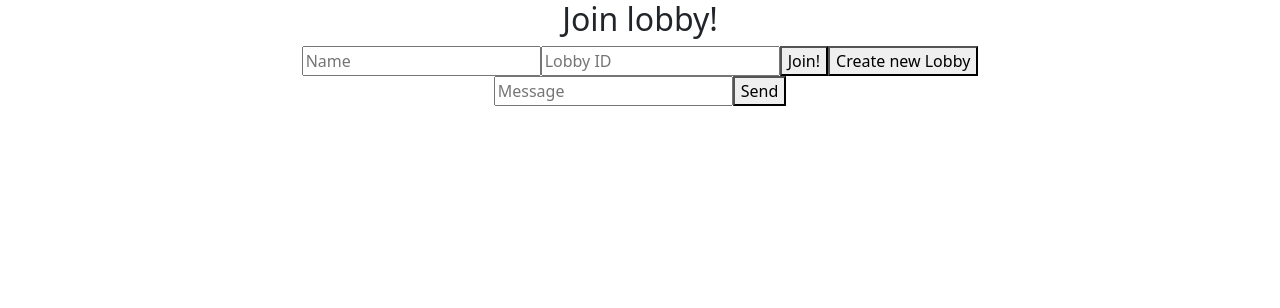
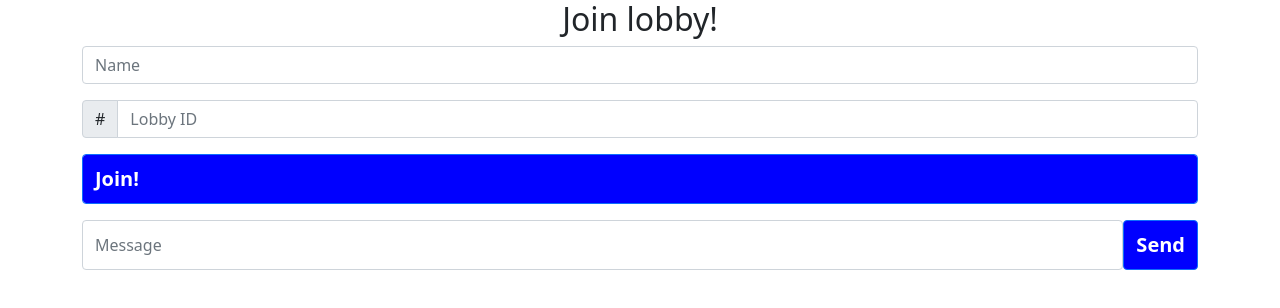
Before and after one commit to NHLstenden-emmen/Javascript-eind-opdracht, a plain HTML site: page app/index.html in a window 1280 px wide. Drawn offline with nearby package versions, Linux system fonts and the light colour scheme; no server answers.

Commit message:
Update index.html

```diff
--- a/app/index.html
+++ b/app/index.html
@@ -15,19 +15,28 @@
 	</head>
 	<body>
 		<div id="lobby">
-			<h2 id="lobby" class="text-center">Join lobby!</h2>
-			<div class="d-flex justify-content-center">
-				<input id="name" placeholder="Name" />
-				<input id="id" placeholder="Lobby ID" />
-				<button id="join">Join!</button>
-				<button id="create">Create new Lobby</button>
+			<div class="container-sm">
+				<h2 id="lobby" class="text-center">Join lobby!</h2>
+				<div class="input-group mb-3">
+					<input class="form-control" id="name" placeholder="Name">
+				</div>
+				<div class="input-group mb-3">
+					<span class="input-group-text">#</span>
+					<input class="form-control" id="id" placeholder="Lobby ID">
+				</div>
+				<div class="input-group mb-3">
+					<button class="form-control btn btn-primary" id="join" >Join!</button>
+				</div>
+
+				</div>
+				<div class="container d-flex">
+					<input class="form-control" id="msg" placeholder="Message">
+					<button class="btn btn-primary" id="send">Send</button>
+				</div>
 			</div>
-			<div class="d-flex justify-content-center">
-				<input id="msg" placeholder="Message" />
-				<button id="send">Send</button>
-			</div>
-			<div id="users"></div>
-			<div id="msgs"></div>
+			<div class="container" id="users"></div>
+			<div class="container" id="msgs"></div>
+
 		</div>
 	</body>
 	<!-- Jquery -->
```
